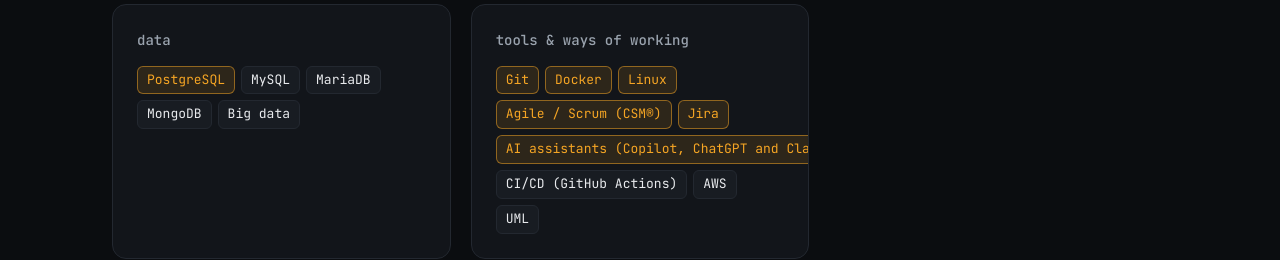
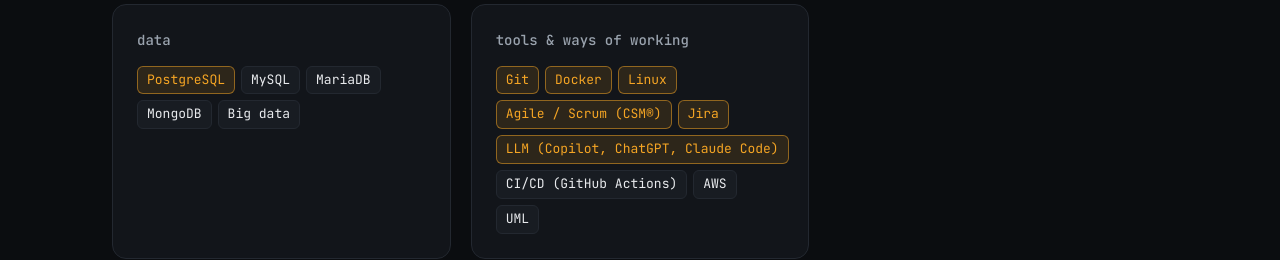
Before and after one commit to Ammar-daham/Portfolio-Project, a React (Vite) app: page / in a window 1280 px wide. Shown: the part 3780-4040 px from the top of the page. Built offline with nearby package versions, Linux system fonts and the light colour scheme.

Commit message:
refactor: changed ai tool to LLM

```diff
--- a/src/data/skills.js
+++ b/src/data/skills.js
@@ -57,7 +57,7 @@
       { name: 'Agile / Scrum (CSM®)', core: true },
       { name: 'Jira', core: true },
       { name: 'UML' },
-      { name: 'AI assistants (Copilot, ChatGPT and Claude Code)', core: true },
+      { name: 'LLM (Copilot, ChatGPT, Claude Code)', core: true },
     ],
   },
 ]
```
